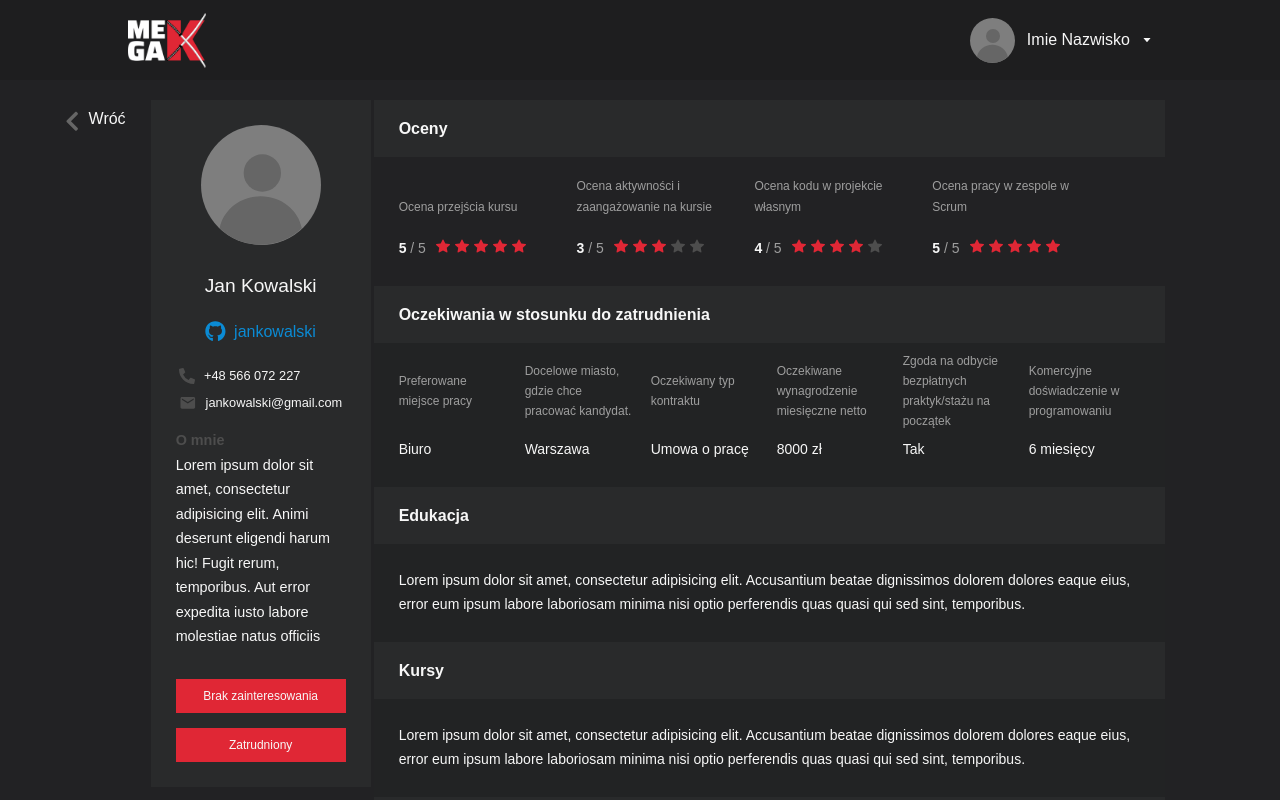
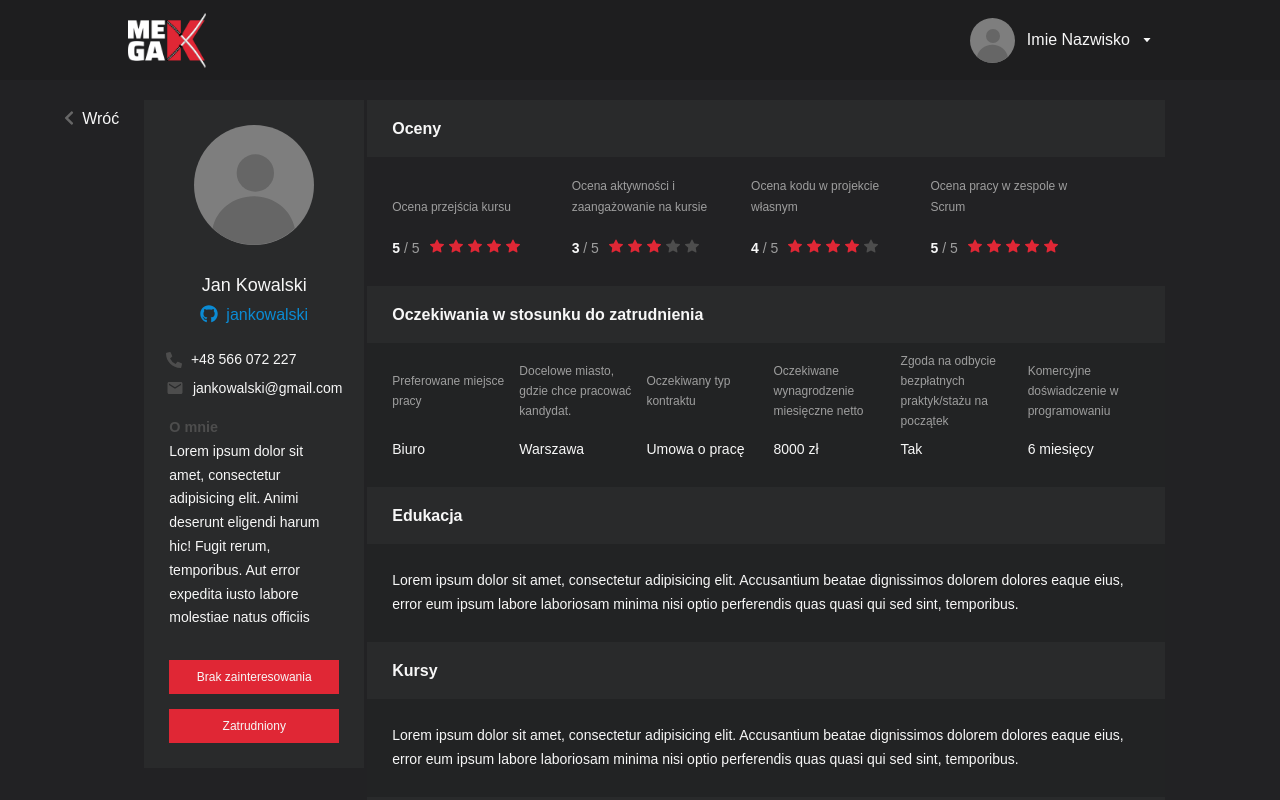
Before and after one commit to Jutrzenka/HeadHunterG11-FR, a React (Create React App) app: page /cv in a window 1280 px wide. Shown: the top 800 px of the page. Built offline with nearby package versions, Linux system fonts and the light colour scheme; no server answers.

Commit message:
Edited style scss in ButtonBack and StudentAbout.

```diff
--- a/src/components/common/ButtonBack/_ButtonBack.scss
+++ b/src/components/common/ButtonBack/_ButtonBack.scss
@@ -1,12 +1,12 @@
 @import '../../../styles/mixins';
 
 div.component-ButtonBack {
-  @include flex(row, start, space-arround);
+  @include flex(row, start, space-around);
   margin: 10px 25px 0 10px;
   .button-back-ico {
     vertical-align: middle;
     color: var(--input-raiting-text-color);
-    font-size: 1.4em;
+    font-size: var(--base-font-size);
   }
   .button-back {
     vertical-align: middle;
--- a/src/components/common/StudentAbout/StudentAbout.tsx
+++ b/src/components/common/StudentAbout/StudentAbout.tsx
@@ -12,14 +12,14 @@ export const StudentAbout = () => {
         <div className="img-wrap">
           <img src="/img/icons/avatar.svg" alt="avatar" />
           <h3>Jan Kowalski</h3>
-          <div className="name-email">
+          <div className="name-github">
             <FaGithub className="github-ico" />
             <p>jankowalski</p>
           </div>
 
           <div className="contact-wrap">
             <div className="contact-phone">
-              <FaPhoneAlt className="contact-ico" />
+              <FaPhoneAlt className="contact-ico phone" />
               <p>+48 566 072 227</p>
             </div>
             <div className="contact-email">
--- a/src/components/common/StudentAbout/_StudentAbout.scss
+++ b/src/components/common/StudentAbout/_StudentAbout.scss
@@ -5,11 +5,11 @@ div.component-StudentAbout {
   .student-about-wrap {
     @include flex(column, center, space-between);
     padding: 10px;
-    background: #292A2B;
+    background: var(--form-background-color);
     font-family: var(--base-font-family);
 
     .img-wrap {
-      @include flex(column, center, space-arround);
+      @include flex(column, center, space-around);
       padding: 20px;
 
       img {
@@ -18,16 +18,17 @@ div.component-StudentAbout {
 
       h3 {
         margin-top: 12px;
-        font-size: 1.4em;
+        padding-bottom: 0;
+        font-size: var(--l-font-size);
         font-weight: normal;
       }
 
       .github-ico {
-        font-size: 1.4em;
+        font-size: var(--l-font-size);
       }
 
-      .name-email{
-        @include flex(row, center, space-arround);
+      .name-github{
+        @include flex(row, center, space-around);
         color: var(--link-color);
         p {
           margin-left: 8px;
@@ -39,12 +40,12 @@ div.component-StudentAbout {
       margin-top: 15px;
       .contact-phone, .contact-email{
         margin-top: 5px;
-        @include flex(row, center, space-arround);
+        @include flex(row, center, none);
         .contact-ico {
           color: var(--icon-contact-color);
         }
         .email {
-          font-size: 1.3em;
+          font-size: var(--l-font-size);
         }
 
         p {
@@ -88,7 +89,7 @@ div.component-StudentAbout{
       @include flex(column, center, space-between);
 
       .img-wrap {
-        @include flex(column, center, space-arround);
+        @include flex(column, center, space-around);
         padding: 15px;
 
         img {
@@ -97,11 +98,11 @@ div.component-StudentAbout{
 
         h3 {
           margin-top: 10px;
-          font-size: 1.2em;
+          font-size: var(--md-font-size);
         }
 
         .github-ico {
-          font-size: 1.3em;
+          font-size: var(--md-font-size);
         }
       }
 
@@ -109,11 +110,11 @@ div.component-StudentAbout{
         .contact-phone, .contact-email{
           margin-top: 5px;
           .email {
-            font-size: 1.1em;
+            font-size: var(--md-font-size);
           }
 
           p {
-            font-size: 0.8em;
+            font-size: var(--s-font-size);
           }
         }
       }
@@ -123,7 +124,7 @@ div.component-StudentAbout{
           font-size: 0.9em;
         }
         p {
-          font-size: 0.9em;
+          font-size: var(--s-font-size);
         }
       }
 
```
